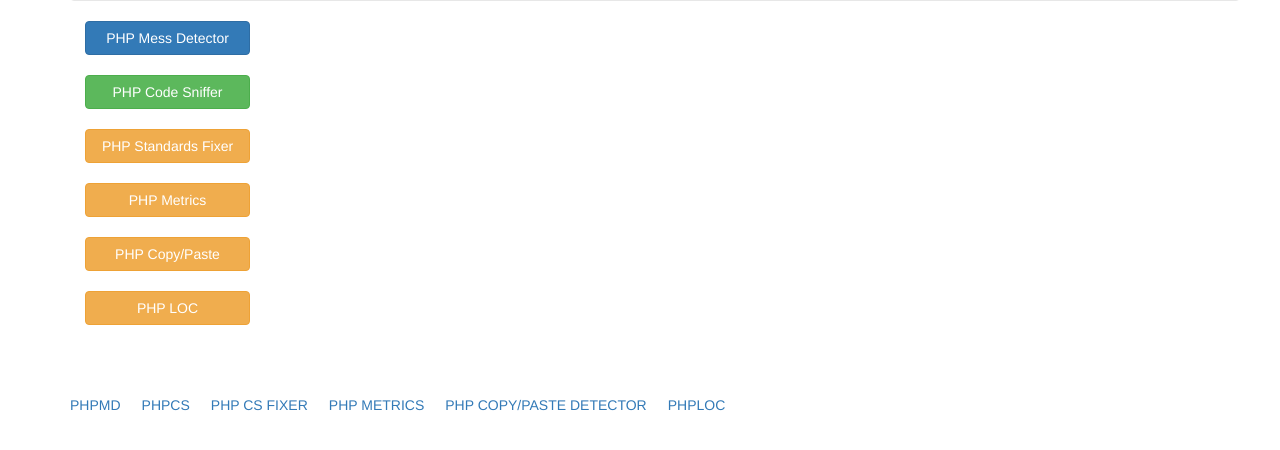
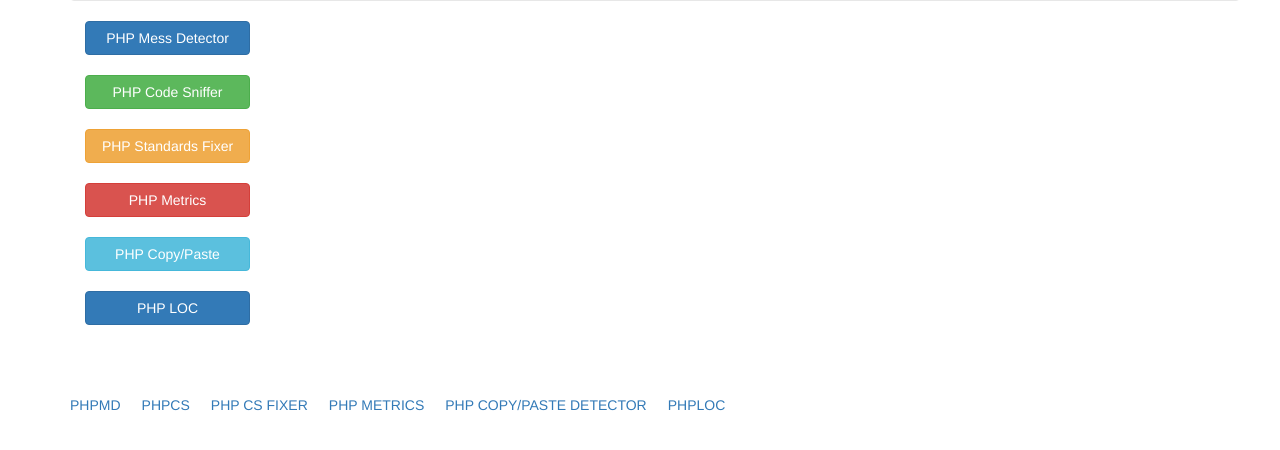
Before and after one commit to FadelChafai/PHP-Code-Quality-Analyzer, a PHP site: page / in a window 1280 px wide. Shown: the part 241-691 px from the top of the page. Run offline with PHP 8.4, Linux system fonts and the light colour scheme.

Commit message:
Add some style

```diff
--- a/index.php
+++ b/index.php
@@ -83,11 +83,11 @@
 <br /><br />
 <button class="btn btn-warning checker" data-type="phpcsfixer">PHP Standards Fixer</button>
 <br /><br />
-<button class="btn btn-warning checker" data-type="phpmetrics">PHP Metrics</button>
+<button class="btn btn-danger checker" data-type="phpmetrics">PHP Metrics</button>
 <br /><br />
-<button class="btn btn-warning checker" data-type="phpcpd">PHP Copy/Paste</button>
+<button class="btn btn-info checker" data-type="phpcpd">PHP Copy/Paste</button>
 <br /><br />
-<button class="btn btn-warning checker" data-type="phploc">PHP LOC</button>
+<button class="btn btn-primary checker" data-type="phploc">PHP LOC</button>
 </div>
 <div class="col-md-10">
 <div id="rst"></div>
```
